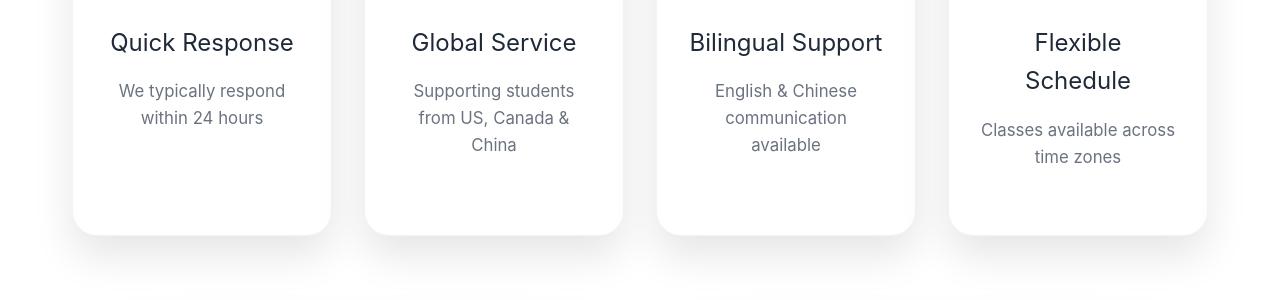
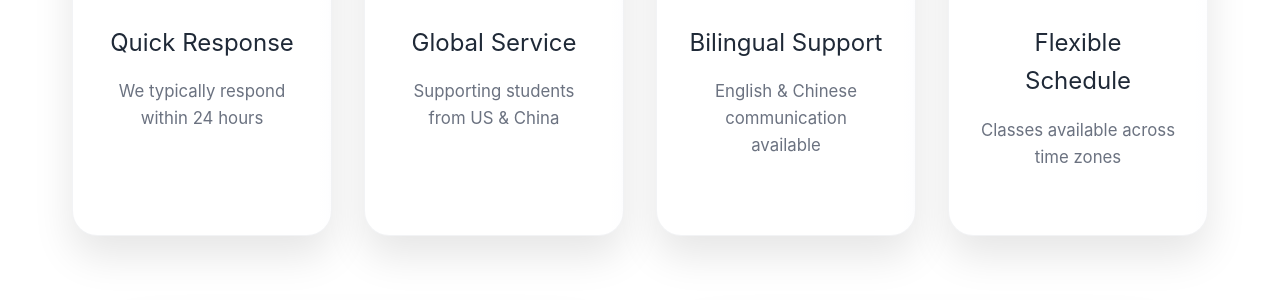
Before and after one commit to hangzhaosbu/aicoding, a Jekyll site: the page built from contact.md, in a window 1280 px wide and 900 px high, scrolled down 884 px. Shown: the part 179-479 px from the top of the window. Built offline with Jekyll 4.4.1, drawn with Linux system fonts in a browser that asks for light colours; some of the changed lines change nothing that is shown.

Commit message:
Update contact.md

```diff
--- a/contact.md
+++ b/contact.md
@@ -729,8 +729,8 @@
       <span class="zh-content">全球服务</span>
     </h3>
     <p class="quick-card-content">
-      <span class="en-content">Supporting students from US, Canada & China</span>
-      <span class="zh-content">为美国，加拿大和中国的学生提供支持</span>
+      <span class="en-content">Supporting students from US & China</span>
+      <span class="zh-content">为美国和中国的学生提供支持</span>
     </p>
   </div>
 
@@ -814,14 +814,38 @@
             <span class="en-content">Select a course...</span>
             <span class="zh-content">选择课程...</span>
           </option>
-          <option value="python">Python Programming</option>
-          <option value="java">Java Programming</option>
-          <option value="cpp">C++ Programming</option>
-          <option value="usaco">USACO Prep</option>
-          <option value="apcsa">AP Computer Science A</option>
-          <option value="apcsp">AP Computer Science Principles</option>
-          <option value="ml">Machine Learning & AI</option>
-          <option value="other">Other / Custom Program</option>
+          <option value="python">
+            <span class="en-content">Python Programming</span>
+            <span class="zh-content">Python 编程</span>
+          </option>
+          <option value="java">
+            <span class="en-content">Java Programming</span>
+            <span class="zh-content">Java 编程</span>
+          </option>
+          <option value="cpp">
+            <span class="en-content">C++ Programming</span>
+            <span class="zh-content">C++ 编程</span>
+          </option>
+          <option value="usaco">
+            <span class="en-content">USACO Prep</span>
+            <span class="zh-content">USACO 准备</span>
+          </option>
+          <option value="apcsa">
+            <span class="en-content">AP Computer Science A</span>
+            <span class="zh-content">AP 计算机科学 A</span>
+          </option>
+          <option value="apcsp">
+            <span class="en-content">AP Computer Science Principles</span>
+            <span class="zh-content">AP 计算机科学原理</span>
+          </option>
+          <option value="ml">
+            <span class="en-content">Machine Learning & AI</span>
+            <span class="zh-content">机器学习与人工智能</span>
+          </option>
+          <option value="other">
+            <span class="en-content">Other / Custom Program</span>
+            <span class="zh-content">其他 / 定制课程</span>
+          </option>
         </select>
       </div>
 
@@ -831,7 +855,9 @@
           <span class="zh-content">留言 <span class="required">*</span></span>
         </label>
         <textarea id="message" name="message" class="form-textarea" required
-          placeholder="Tell us about your goals and how we can help..."></textarea>
+          placeholder="Tell us about your goals and how we can help..."
+          data-placeholder-en="Tell us about your goals and how we can help..."
+          data-placeholder-zh="请告诉我们您的目标以及我们如何帮助您..."></textarea>
       </div>
 
       <button type="submit" class="submit-btn" id="submitBtn">
@@ -978,6 +1004,55 @@
     emailjs.init("AoNX_tjdsa7y4pIhr");
   })();
 
+  // Language switching functionality
+  document.addEventListener('DOMContentLoaded', function() {
+    // Function to update select options based on language
+    function updateSelectOptions() {
+      const selects = document.querySelectorAll('select');
+      const isZh = document.body.classList.contains('zh-active');
+
+      selects.forEach(select => {
+        const options = select.querySelectorAll('option');
+        options.forEach(option => {
+          const enText = option.querySelector('.en-content')?.textContent;
+          const zhText = option.querySelector('.zh-content')?.textContent;
+
+          if (enText && zhText) {
+            option.textContent = isZh ? zhText : enText;
+          }
+        });
+      });
+    }
+
+    // Function to update placeholder based on language
+    function updatePlaceholders() {
+      const isZh = document.body.classList.contains('zh-active');
+      const textarea = document.getElementById('message');
+
+      if (textarea) {
+        const enPlaceholder = textarea.getAttribute('data-placeholder-en');
+        const zhPlaceholder = textarea.getAttribute('data-placeholder-zh');
+        textarea.placeholder = isZh ? zhPlaceholder : enPlaceholder;
+      }
+    }
+
+    // Initial setup
+    updateSelectOptions();
+    updatePlaceholders();
+
+    // Listen for language changes (assuming you have a language toggle)
+    const observer = new MutationObserver(function(mutations) {
+      mutations.forEach(function(mutation) {
+        if (mutation.attributeName === 'class') {
+          updateSelectOptions();
+          updatePlaceholders();
+        }
+      });
+    });
+
+    observer.observe(document.body, { attributes: true });
+  });
+
   // Form submission handler with EmailJS
   const form = document.getElementById('contactForm');
   const submitBtn = document.getElementById('submitBtn');
```
